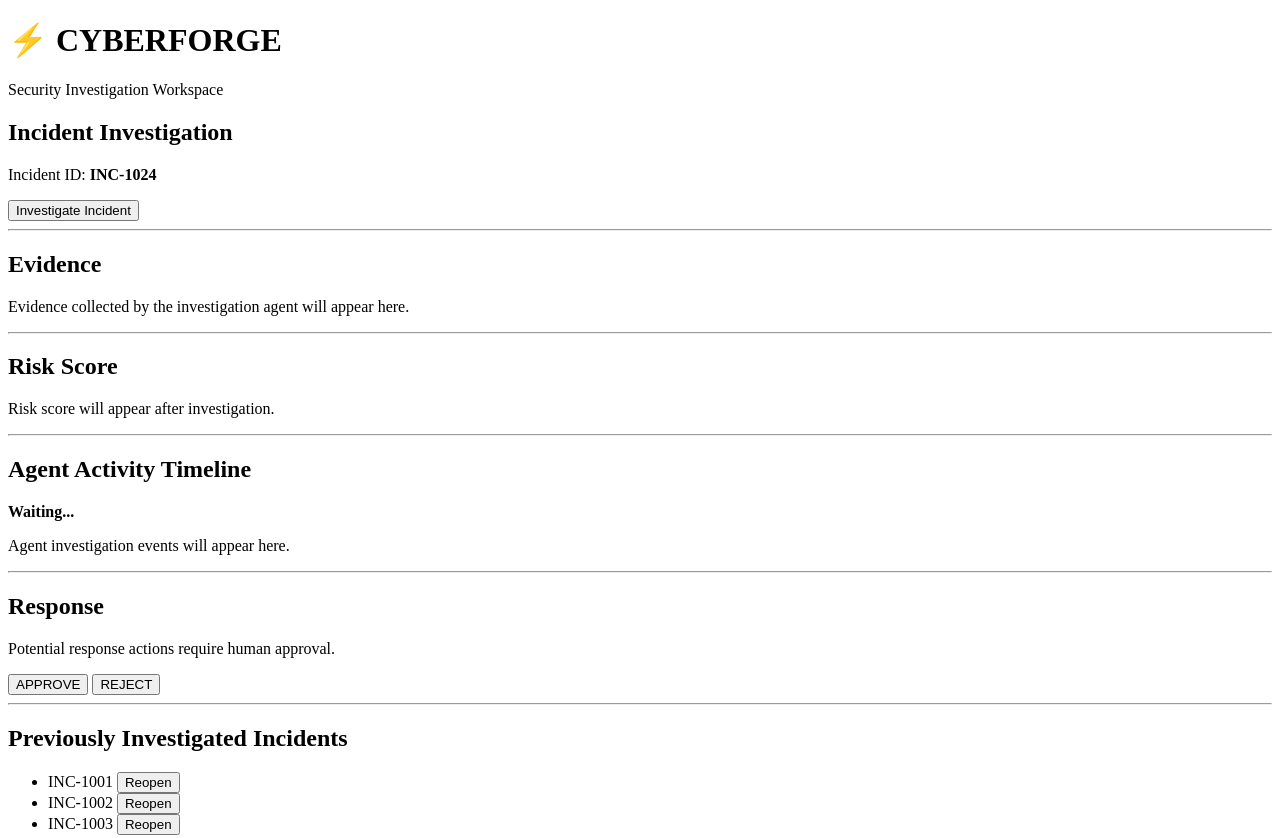
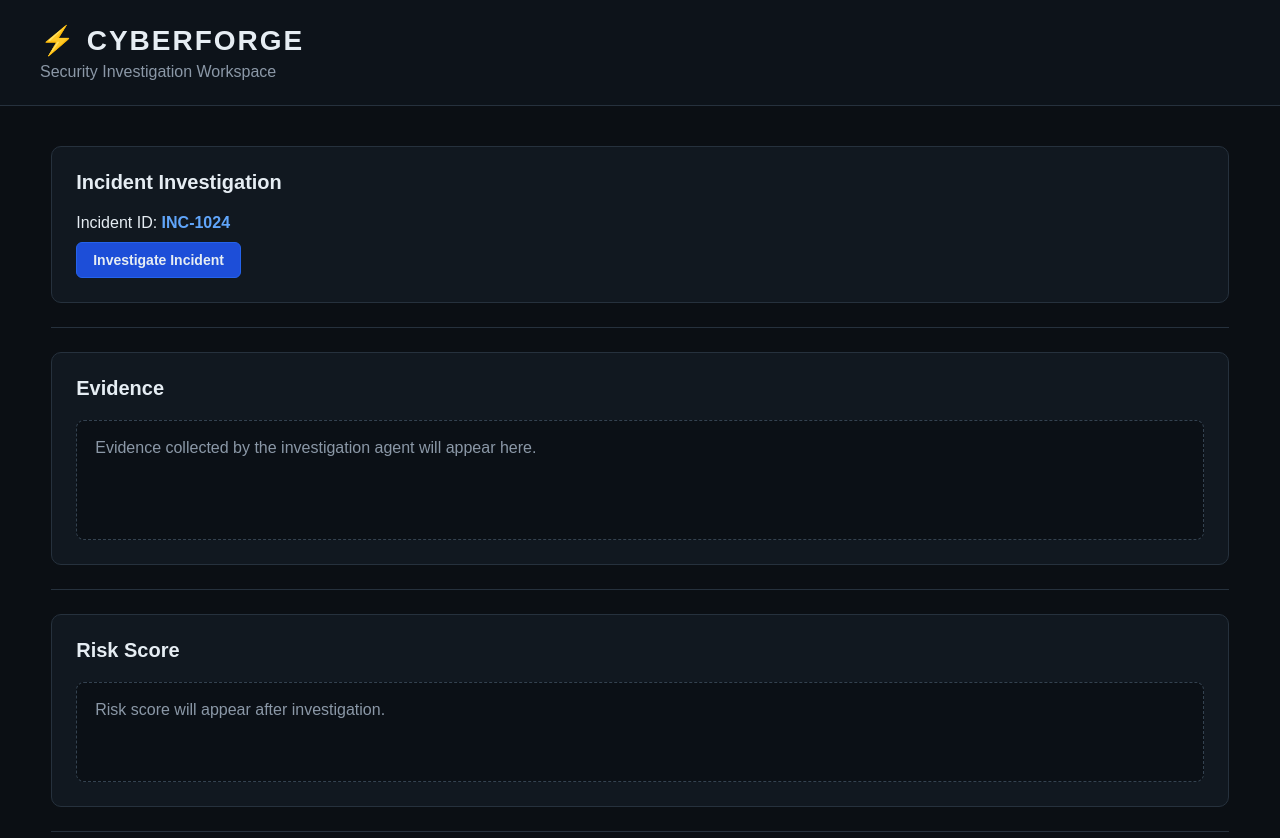
Before and after one commit to Simran-kaur7/CyberForge, a website: page frontend/incident.html in a window 1280 px wide. Shown: the top 838 px of the page. Drawn offline with Linux system fonts and the light colour scheme; files that its build step writes are made by us from their sources.

Commit message:
feat: add css

```diff
--- a/frontend/css/style.css
+++ b/frontend/css/style.css
@@ -0,0 +1,260 @@
+/* =========================================
+   CYBERFORGE — Day 1 Frontend Scaffold
+   ========================================= */
+
+* {
+    box-sizing: border-box;
+    margin: 0;
+    padding: 0;
+}
+
+body {
+    font-family: Arial, Helvetica, sans-serif;
+    background: #0b0f14;
+    color: #e6edf3;
+    min-height: 100vh;
+}
+
+/* ---------- Header ---------- */
+
+header {
+    border-bottom: 1px solid #26313d;
+    padding: 24px 40px;
+    background: #0d131a;
+}
+
+header h1 {
+    font-size: 28px;
+    letter-spacing: 2px;
+}
+
+header p {
+    margin-top: 6px;
+    color: #8b98a7;
+}
+
+/* ---------- Main ---------- */
+
+main {
+    width: min(1200px, 92%);
+    margin: 40px auto;
+}
+
+section {
+    background: #111820;
+    border: 1px solid #26313d;
+    border-radius: 10px;
+    padding: 24px;
+    margin-bottom: 24px;
+}
+
+section h2 {
+    margin-bottom: 20px;
+    font-size: 20px;
+}
+
+section h3 {
+    margin-bottom: 8px;
+}
+
+/* ---------- Incident Cards ---------- */
+
+.incident-card {
+    background: #0d131a;
+    border: 1px solid #26313d;
+    border-radius: 8px;
+    padding: 18px;
+    margin-bottom: 14px;
+}
+
+.incident-card:last-child {
+    margin-bottom: 0;
+}
+
+.incident-card p {
+    color: #9ba8b5;
+    margin: 6px 0;
+}
+
+/* ---------- Risk ---------- */
+
+.risk-high {
+    color: #ff6b6b;
+    font-weight: bold;
+}
+
+.risk-medium {
+    color: #f2c94c;
+    font-weight: bold;
+}
+
+.risk-low {
+    color: #6fcf97;
+    font-weight: bold;
+}
+
+/* ---------- Buttons ---------- */
+
+button {
+    border: 1px solid #3a4653;
+    background: #17212b;
+    color: #e6edf3;
+    padding: 9px 16px;
+    border-radius: 6px;
+    cursor: pointer;
+    font-size: 14px;
+    margin-top: 10px;
+}
+
+button:hover {
+    background: #202d39;
+}
+
+/* ---------- Investigation Button ---------- */
+
+#investigate-button {
+    background: #1d4ed8;
+    border-color: #2563eb;
+    font-weight: bold;
+}
+
+#investigate-button:hover {
+    background: #2563eb;
+}
+
+/* ---------- Evidence ---------- */
+
+#evidence-panel {
+    min-height: 120px;
+    background: #0b1016;
+    border: 1px dashed #344250;
+    border-radius: 8px;
+    padding: 18px;
+    color: #8b98a7;
+}
+
+.evidence-item {
+    padding: 10px 0;
+    border-bottom: 1px solid #26313d;
+}
+
+.evidence-item:last-child {
+    border-bottom: none;
+}
+
+/* ---------- Risk Score ---------- */
+
+#risk-score {
+    min-height: 100px;
+    background: #0b1016;
+    border: 1px dashed #344250;
+    border-radius: 8px;
+    padding: 18px;
+    color: #8b98a7;
+}
+
+.risk-score-value {
+    font-size: 36px;
+    font-weight: bold;
+}
+
+/* ---------- Timeline ---------- */
+
+#timeline {
+    background: #0b1016;
+    border-radius: 8px;
+    padding: 18px;
+    min-height: 150px;
+}
+
+.timeline-item {
+    padding: 12px;
+    margin-bottom: 10px;
+    border-left: 3px solid #3a4653;
+    background: #111820;
+}
+
+.timeline-item strong {
+    display: block;
+    margin-bottom: 4px;
+}
+
+.timeline-item span {
+    color: #8b98a7;
+    font-size: 13px;
+}
+
+/* ---------- Response ---------- */
+
+#approve-button {
+    background: #166534;
+    border-color: #22c55e;
+}
+
+#approve-button:hover {
+    background: #15803d;
+}
+
+#reject-button {
+    background: #7f1d1d;
+    border-color: #ef4444;
+}
+
+#reject-button:hover {
+    background: #991b1b;
+}
+
+/* ---------- Previously Investigated ---------- */
+
+ul {
+    list-style: none;
+}
+
+li {
+    padding: 12px;
+    margin-bottom: 10px;
+    background: #0d131a;
+    border: 1px solid #26313d;
+    border-radius: 6px;
+}
+
+li button {
+    margin-left: 12px;
+}
+
+/* ---------- Incident ID ---------- */
+
+#incident-id {
+    color: #60a5fa;
+}
+
+/* ---------- Horizontal Divider ---------- */
+
+hr {
+    border: none;
+    border-top: 1px solid #26313d;
+    margin: 24px 0;
+}
+
+/* ---------- Responsive ---------- */
+
+@media (max-width: 700px) {
+
+    header {
+        padding: 20px;
+    }
+
+    main {
+        width: 94%;
+        margin: 25px auto;
+    }
+
+    section {
+        padding: 18px;
+    }
+
+    header h1 {
+        font-size: 23px;
+    }
+
+}
--- a/frontend/incident.html
+++ b/frontend/incident.html
@@ -3,6 +3,7 @@
 <head>
     <meta charset="UTF-8">
     <meta name="viewport" content="width=device-width, initial-scale=1.0">
+    <link rel="stylesheet" href="style.css">
     <title>CyberForge — Incident Investigation</title>
 </head>
 <body>
```
Also changed, not shown: frontend/index.html (+1 -0 lines).
